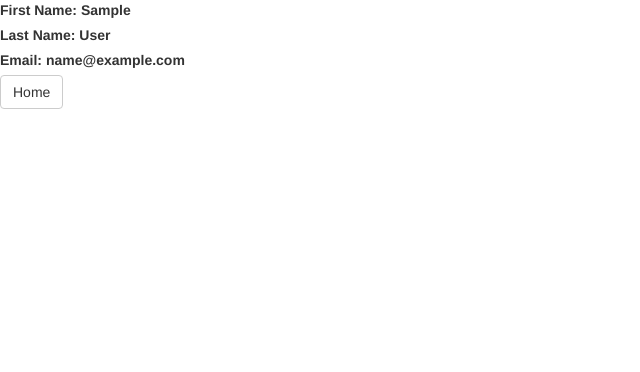
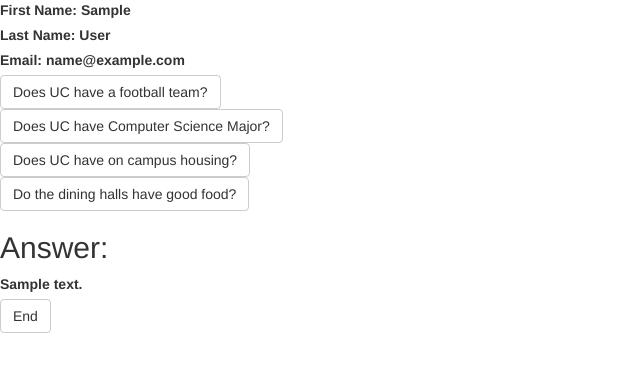
Before and after one commit to willi4en/GCP-Project, a Flask app: template templates/chat.html in a window 1280 px wide. Shown: the top 372 px of the page, without its empty margins (0-640 px from the left). Run offline with Flask 2, Linux system fonts and the light colour scheme; the template is opened without the code that fills it: most values are stand-ins (such as "Sample title", 1, 10 or a date in 2020); some libraries are stand-ins or nearby versions.

Commit message:
Finished

```diff
--- a/main.py
+++ b/main.py
@@ -8,33 +8,38 @@ app.secret_key = os.urandom(24)
 @app.route('/', methods=['GET', 'POST'])
 def home():
     if request.method == 'POST':
-        firstName = request.form['fname']
-        lastName = request.form['lname']
-        email = request.form['email']
-        return redirect(url_for('chat', firstName=firstName, lastName=lastName, email=email, answer=""))
+        session['firstName'] = request.form['fname']
+        session['lastName'] = request.form['lname']
+        session['email'] = request.form['email']
+        return redirect(url_for('chat'))
     elif request.method == 'GET':
         return render_template('home.html')
 
 
 @app.route('/chat', methods=['GET', 'POST'])
-def chat(firstName, lastName, email, answer):
+def chat():
     if request.method == 'POST':
-        if 'q1' in request.form:
-            return render_template('chat.html', firstName=firstName, lastName=lastName, email=email, answer="Q1 Answer")
-        elif 'q2' in request.form:
-            return render_template('chat.html', firstName=firstName, lastName=lastName, email=email, answer="Q2 Answer")
-        elif 'q3' in request.form:
-            return render_template('chat.html', firstName=firstName, lastName=lastName, email=email, answer="Q3 Answer")
-        elif 'q4' in request.form:
-            return render_template('chat.html', firstName=firstName, lastName=lastName, email=email, answer="Q4 Answer")
-        elif 'end' in request.form:
-            return redirect(url_for('end', firstName=firstName, lastName=lastName, email=email))
+        if request.form['q'] == "Does UC have a football team?":
+            return render_template('chat.html', firstName=session['firstName'], lastName=session['lastName'], email=session['email'], answer="Yes, the Bearcats.")
+        elif request.form['q'] == "Does UC have Computer Science Major?":
+            return render_template('chat.html', firstName=session['firstName'], lastName=session['lastName'], email=session['email'], answer="UC does have a computer science major.")
+        elif request.form['q'] == "Does UC have on campus housing?":
+            return render_template('chat.html', firstName=session['firstName'], lastName=session['lastName'], email=session['email'], answer="They do have on campus housing.")
+        elif request.form['q'] == "Do the dining halls have good food?":
+            return render_template('chat.html', firstName=session['firstName'], lastName=session['lastName'], email=session['email'], answer="No...they do not.")
+        elif request.form['q'] == "End":
+            return redirect(url_for('end'))
         else:
             return render_template('chat.html', firstName="Error", lastName="Error", email="Error", answer="Error")
 
     elif request.method == 'GET':
-        return render_template('chat.html', firstName=firstName, lastName=lastName, email=email, answer="Start")
+        return render_template('chat.html', firstName=session['firstName'], lastName=session['lastName'], email=session['email'], answer="Start")
+
+
+@app.route('/end', methods=['GET', 'POST'])
+def end():
+    return render_template('end.html', firstName=session['firstName'], lastName=session['lastName'], email=session['email'])
 
 
 if __name__ == '__main__':
-    app.run()
+    app.run(host="0.0.0.0", port=80)
--- a/templates/chat.html
+++ b/templates/chat.html
@@ -7,12 +7,23 @@
   </head>
   <body>
     <div>
-      <form action="" method="post">
-        <label style="width: 100%"><b>First Name:</b> {{firstName}}</label>
-        <label style="width: 100%"><b>Last Name:</b> {{lastName}}</label>
-        <label style="width: 100%"><b>Email:</b> {{email}}</label>
-	    <input class="btn btn-default" type="submit" value="Home">
-      <form>
+        <form action="" method="post">
+            <label style="width: 100%"><b>First Name:</b> {{firstName}}</label>
+            <br>
+            <label style="width: 100%"><b>Last Name:</b> {{lastName}}</label>
+            <br>
+            <label style="width: 100%"><b>Email:</b> {{email}}</label>
+            <br>
+            <input class="btn btn-default" type="submit" name="q" value="Does UC have a football team?"><br>
+            <input class="btn btn-default" type="submit" name="q" value="Does UC have Computer Science Major?"><br>
+            <input class="btn btn-default" type="submit" name="q" value="Does UC have on campus housing?"><br>
+            <input class="btn btn-default" type="submit" name="q" value="Do the dining halls have good food?">
+            <br>
+            <h2>Answer:</h2>
+            <label>{{answer}}</label>
+            <br>
+            <input class="btn btn-default" type="submit" name="q" value="End">
+        </form>
     </div>
   </body>
 </html>
```
Also changed, not shown: templates/end.html (+6 -6 lines).
